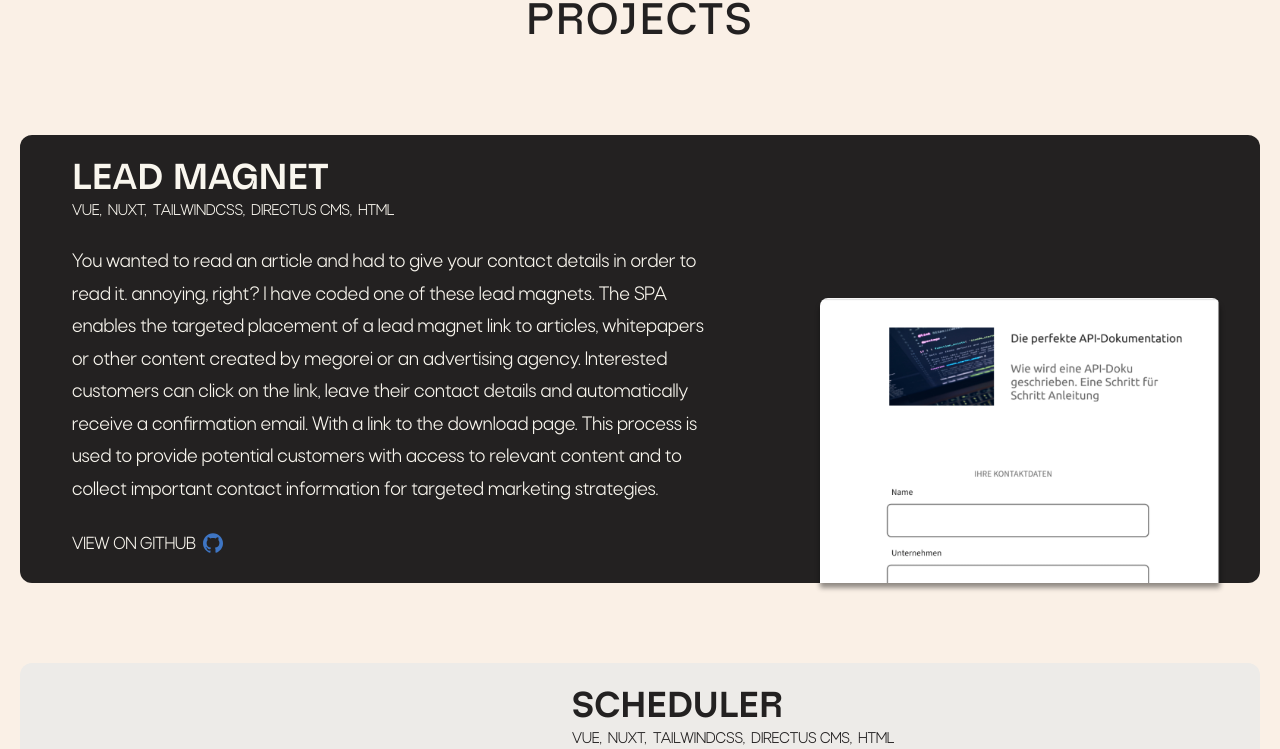
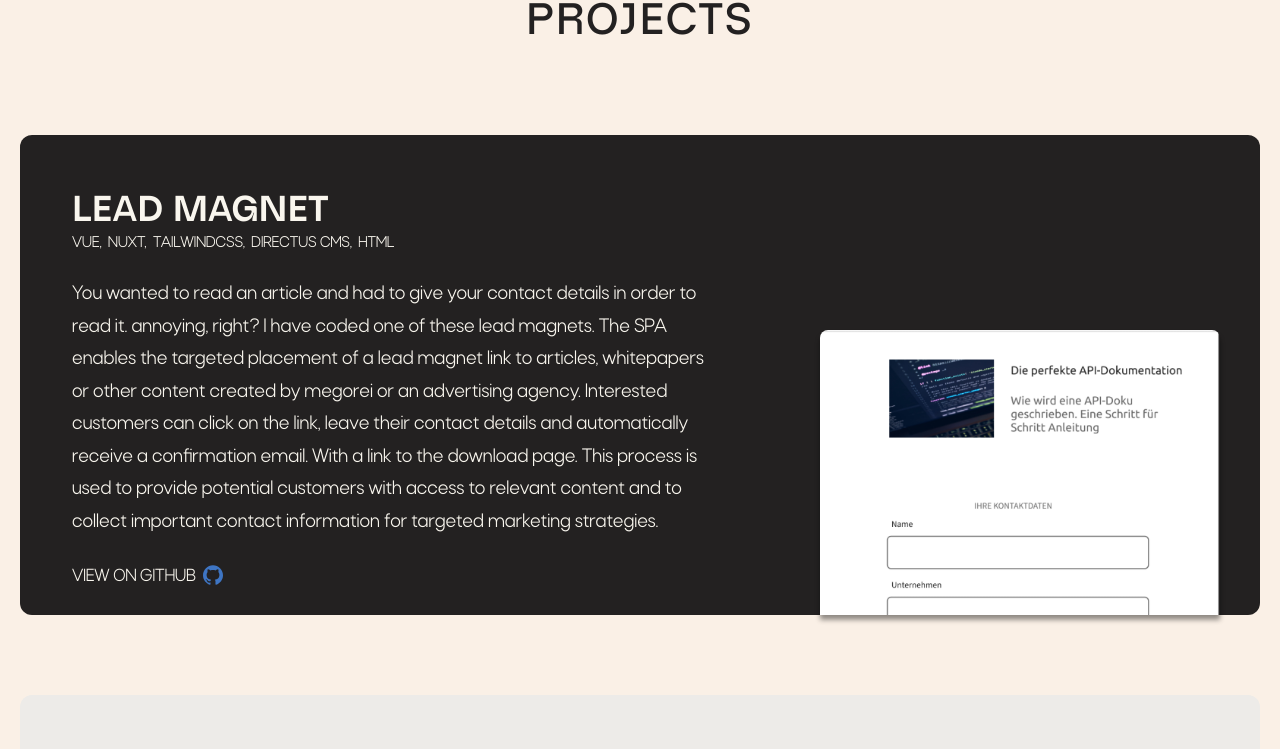
Before and after one commit to pascal-koop/koop_website, a Nuxt app: page / in a window 1280 px wide. Shown: the part 1389-2138 px from the top of the page. Built offline with nearby package versions, Linux system fonts and the light colour scheme.

Commit message:
Set webp image format for intro-image-mobile

```diff
--- a/components/TheIntroSection.vue
+++ b/components/TheIntroSection.vue
@@ -69,8 +69,8 @@
 					loading="lazy"
 					height="298"
 					width="305"
-					src="/intro-image-mobile.png"
-					format="png"
+					src="/intro-image-mobile.webp"
+					format="webp"
 					alt="desktop intro image" />
 			</div>
 
--- a/components/TheProjectsSection.vue
+++ b/components/TheProjectsSection.vue
@@ -42,7 +42,7 @@
 		class="work mx-5 2xl:mx-0 mt-24">
 		<h1 class="section-title">{{ $t('sectionTitles.projects') }}</h1>
 		<div
-			class="work-card h-max bg-cardLight rounded-xl mt-20 mb-6 flex flex-col lg:flex-row px-5"
+			class="work-card h-max bg-cardLight rounded-xl mt-20 md:pt-8 mb-6 flex flex-col lg:flex-row px-5"
 			v-for="project in projectData"
 			:key="project.link">
 			<img
```
Also changed, not shown: public/intro-image-mobile.webp (added), 1 other file (tests, documents, lock files or other folders).
